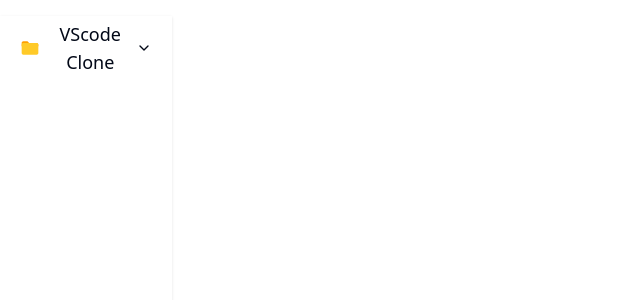
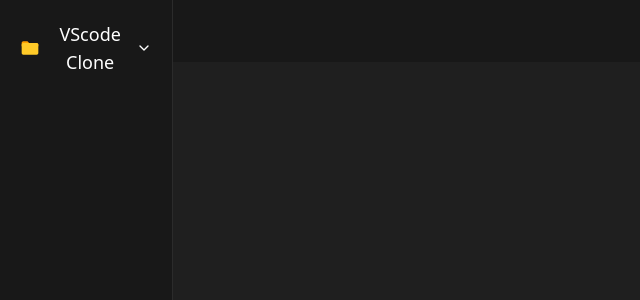
Before and after one commit to Mohamed780050/vscode-clone, a React (Vite) app: page / in a window 1280 px wide. Shown: the top 300 px of the page, without its empty margins (0-640 px from the left). Built offline with nearby package versions, Linux system fonts and the light colour scheme.

Commit message:
added styles to the project

```diff
--- a/src/App.css
+++ b/src/App.css
@@ -4,5 +4,26 @@
   transform: translate(-50%, -50%);
 }
 .theFullHeight {
-  height: calc(100% - 75.56px);
+  height: calc(100% - 62.22px);
 }
+
+.theElementWithScrollX::-webkit-scrollbar {
+  height: 5px;
+}
+.theElementWithScrollX::-webkit-scrollbar-track {
+  background-color: transparent;
+}
+.theElementWithScrollX::-webkit-scrollbar-thumb {
+  background-color: #484444;
+  opacity: 0.5;
+}
+.contentScroll::-webkit-scrollbar {
+  height: auto;
+}
+.contentScroll::-webkit-scrollbar-track {
+  background-color: transparent;
+}
+.contentScroll::-webkit-scrollbar-thumb {
+  background-color: #484444;
+  opacity: 0.5;
+}
--- a/src/components/FileContent.tsx
+++ b/src/components/FileContent.tsx
@@ -5,10 +5,10 @@
   const { selectedFile } = useSelector((state: RootState) => state.files);
   const Lines = selectedFile[0]?.content?.split("\n");
   return (
-    <ol className="p-2 overflow-scroll theFullHeight">
+    <ol className="p-2 overflow-scroll whitespace-nowrap contentScroll theFullHeight bg-[#1f1f1f] text-white">
       {Lines?.map((line, index) => (
         <li className="flex items-center justify-between">
-          <span className="px-2 py-0.5 border-r min-w-10 text-center select-none">
+          <span className="px-2 py-0.5 min-w-10 text-center select-none">
             {index + 1}
           </span>
           <pre className="pl-1 w-full text-left ">{line}</pre>
--- a/src/components/Mapper.tsx
+++ b/src/components/Mapper.tsx
@@ -15,8 +15,8 @@
           onClick={() => {
             dispatch(setSelectedFile(file));
           }}
-          className={`select-none pl-6 pr-8 py-4 border-r border-b flex items-center cursor-pointer ${
-            selectedFile.includes(file) ? " bg-[#BBB]" : ""
+          className={`select-none pl-6 pr-8 py-4 border-[1px] border-[#2b2b2b]  flex items-center cursor-pointer  ${
+            selectedFile.includes(file) ? " bg-[#1f1f1f] border-t-[#0078d4]" : "bg-[#181818]"
           }
         `}
         >
--- a/src/components/NavBar.tsx
+++ b/src/components/NavBar.tsx
@@ -4,7 +4,7 @@
 function NavBar() {
   const {Myfiles, openFiles} = useSelector((state: RootState) => state.files);
   return (
-    <div className="px-4 mt-4 shadow">
+    <div className="px-4 pt-4 shadow bg-[#181818] text-white border-r border-[#2b2b2b]">
       <ul className="block h-full">
         <Recarsive fileChildren={Myfiles} openFiles={openFiles} />
       </ul>
--- a/src/components/Tabs.tsx
+++ b/src/components/Tabs.tsx
@@ -5,8 +5,8 @@
 function Tabs() {
   const { openFiles } = useSelector((state: RootState) => state.files);
   return (
-    <div className="min-w-full">
-      <ul className="flex overflow-x-scroll h-[75.56px]">
+    <div className="min-w-full bg-[#181818] text-white">
+      <ul className="theElementWithScrollX whitespace-nowrap flex overflow-x-scroll h-[62.22px]">
        {openFiles.map(file => <Mapper file={file}/>)}
       </ul>
     </div>
```
